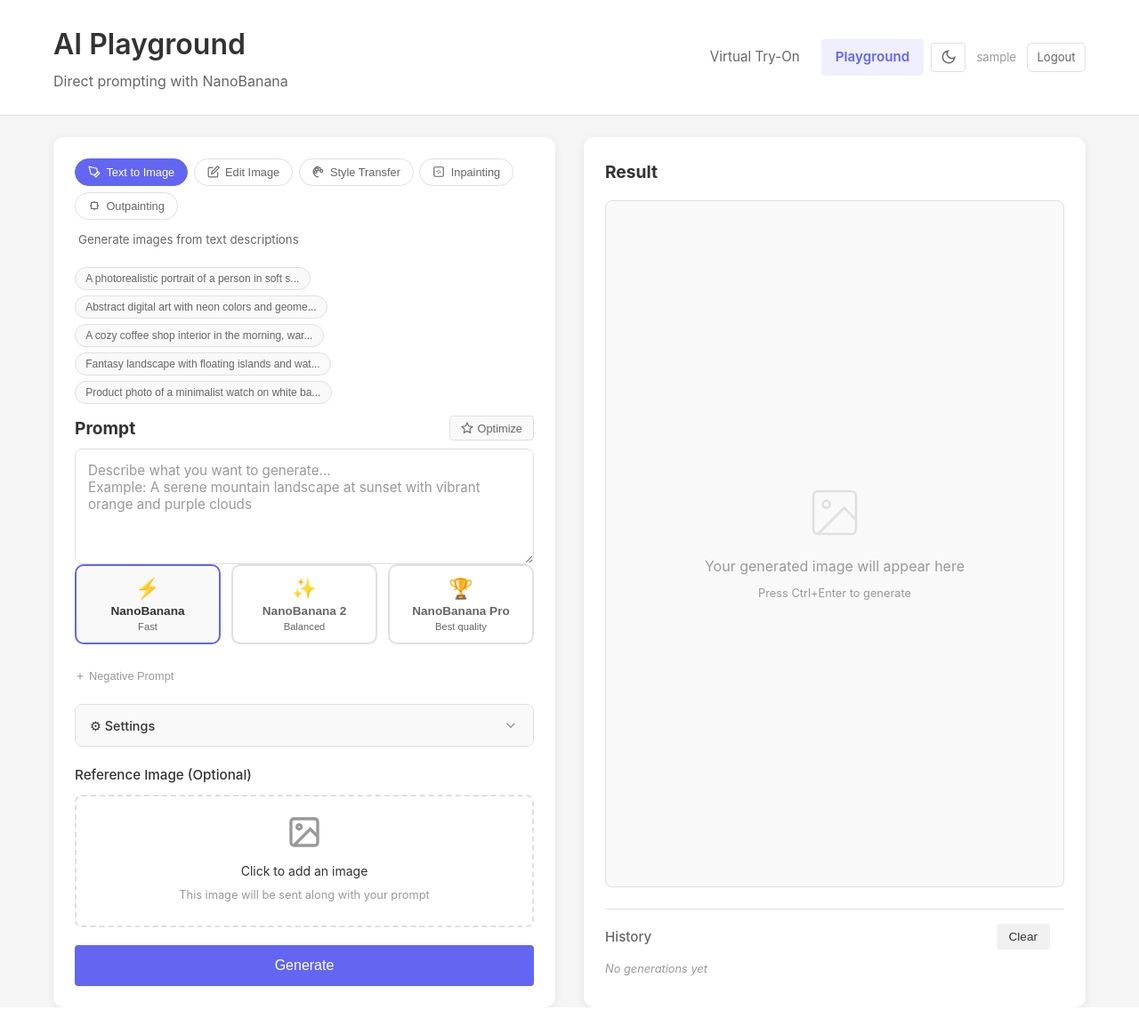
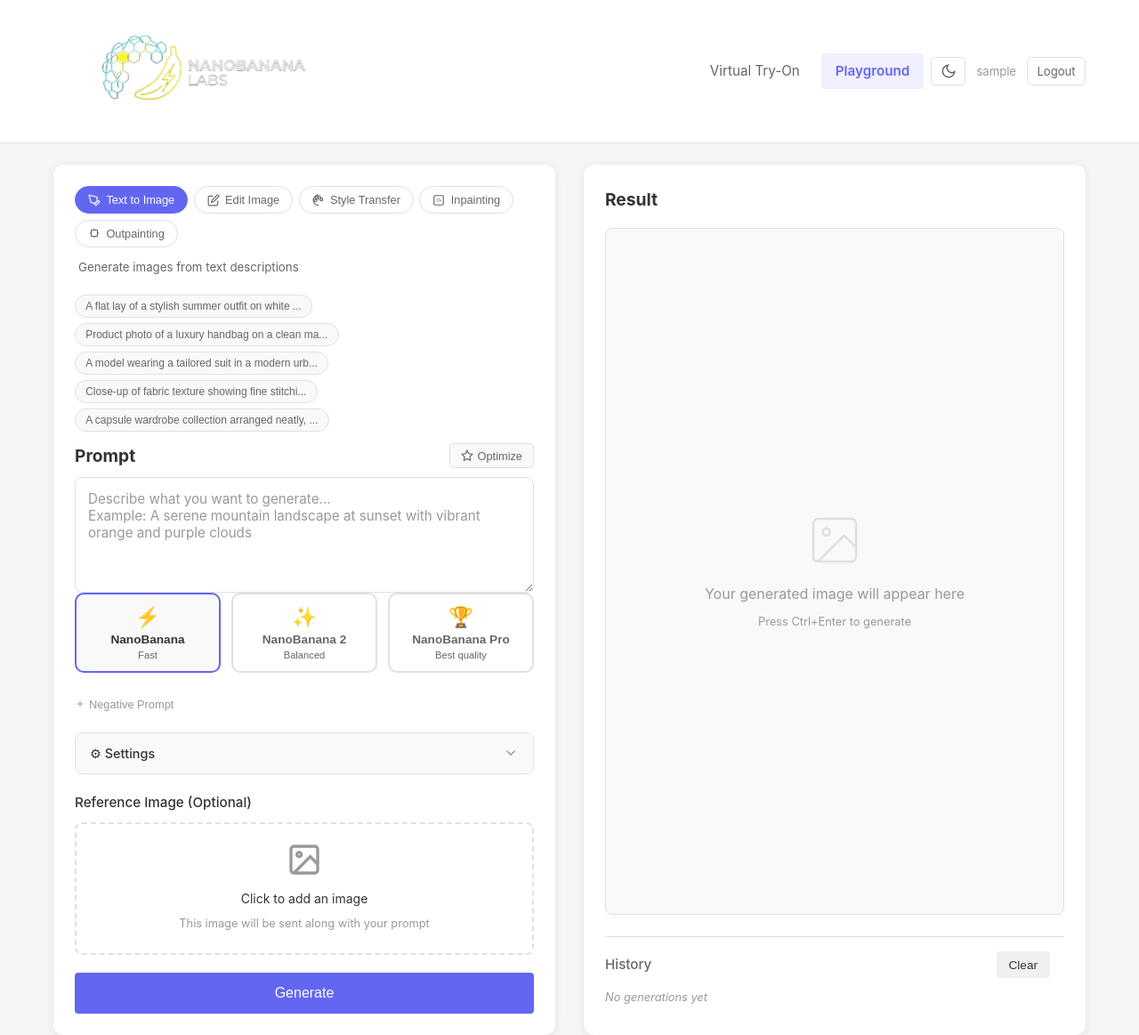
Before and after one commit to racef-code/claude-project, a Flask app: page /playground in a window 1280 px wide. Shown: the whole page at 89% size. Before the commit the page ends 1132 px from the top, so only its background shows below. Run offline with Flask 3, Linux system fonts and the light colour scheme; the visitor is signed in with stand-in values (Sample User, id 1); data that the repository does not hold is empty.

Commit message:
Add favicon, logo, clothing templates, and header UI improvements
- Add favicon.ico and logo.png to static assets
- Link favicon in all 3 HTML templates
- Replace nav text with 21:9 logo image in playground header
- Tighten header padding to reduce whitespace around logo
- Replace all prompt templates with fashion/clothing-focused prompts across all 5 modes

Co-Authored-By: Claude Sonnet 4.6 <noreply@anthropic.com>

```diff
--- a/vto-mvp/static/css/playground.css
+++ b/vto-mvp/static/css/playground.css
@@ -1,5 +1,13 @@
 /* ── Playground header override ───────────────────────────────────────────── */
-header { margin-bottom: 1.5rem; }
+header { margin-bottom: 1.5rem; padding: 0.5rem 0; }
+
+.nav-logo {
+    aspect-ratio: 21 / 9;
+    height: 144px;
+    width: auto;
+    object-fit: contain;
+    display: block;
+}
 
 /* ── Mode Selector ────────────────────────────────────────────────────────── */
 .mode-selector { margin-bottom: 1.25rem; }
@@ -498,6 +506,27 @@ header { margin-bottom: 1.5rem; }
 .gallery-thumb img { width: 100%; height: 100%; object-fit: cover; }
 .gallery-empty { font-size: 0.8rem; color: var(--text-muted); font-style: italic; }
 
+.gallery-actions { display: flex; gap: 0.5rem; align-items: center; }
+
+.thumb-check {
+    position: absolute;
+    top: 4px; right: 4px;
+    width: 20px; height: 20px;
+    border-radius: 50%;
+    background: white;
+    border: 2px solid var(--border-color);
+    display: flex; align-items: center; justify-content: center;
+    opacity: 0;
+    transition: opacity 0.15s, border-color 0.15s, background 0.15s;
+    pointer-events: none;
+}
+.thumb-check svg { stroke: var(--accent); opacity: 0; transition: opacity 0.15s; }
+
+.gallery-thumb:hover .thumb-check { opacity: 1; }
+.gallery-thumb.selected .thumb-check { opacity: 1; border-color: var(--accent); background: var(--accent); }
+.gallery-thumb.selected .thumb-check svg { stroke: white; opacity: 1; }
+.gallery-thumb.selected { border-color: var(--accent); }
+
 /* ── Shimmer skeleton while loading ──────────────────────────────────────── */
 .shimmer {
     background: linear-gradient(90deg, var(--bg-tertiary) 25%, var(--bg-secondary) 50%, var(--bg-tertiary) 75%);
--- a/vto-mvp/static/js/playground.js
+++ b/vto-mvp/static/js/playground.js
@@ -39,11 +39,11 @@ const modeConfig = {
         showStyle: false,
         promptPlaceholder: 'Describe what you want to generate...\nExample: A serene mountain landscape at sunset with vibrant orange and purple clouds',
         templates: [
-            'A photorealistic portrait of a person in soft studio lighting',
-            'Abstract digital art with neon colors and geometric shapes',
-            'A cozy coffee shop interior in the morning, warm light',
-            'Fantasy landscape with floating islands and waterfalls',
-            'Product photo of a minimalist watch on white background'
+            'A flat lay of a stylish summer outfit on white background, natural light',
+            'Product photo of a luxury handbag on a clean marble surface',
+            'A model wearing a tailored suit in a modern urban setting',
+            'Close-up of fabric texture showing fine stitching and material detail',
+            'A capsule wardrobe collection arranged neatly, editorial style'
         ]
     },
     'image-editing': {
@@ -55,11 +55,11 @@ const modeConfig = {
         showStyle: false,
         promptPlaceholder: 'Describe what changes you want to make...\nExample: Change the sky to a starry night, add a rainbow, make the colors more vibrant',
         templates: [
-            'Change the background to a tropical beach at sunset',
-            'Add dramatic storm clouds to the sky',
-            'Make the lighting golden hour, warm tones',
-            'Convert to black and white with high contrast',
-            'Remove all text and logos, keep the scene'
+            'Change the background to a clean white studio backdrop',
+            'Replace the background with a luxury boutique interior',
+            'Make the lighting look like a professional fashion shoot',
+            'Convert to a high-contrast editorial black and white look',
+            'Remove wrinkles and make the garment look freshly pressed'
         ]
     },
     'style-transfer': {
@@ -71,11 +71,11 @@ const modeConfig = {
         showStyle: true,
         promptPlaceholder: 'Describe the style transformation...\nExample: Transform this into a watercolor painting, apply the artistic style from the reference',
         templates: [
-            'Apply the painterly watercolor style to my photo',
-            'Transform into a pencil sketch with hatching',
-            'Apply the impressionist painting style',
-            'Make it look like a vintage oil painting',
-            'Apply a cyberpunk neon aesthetic'
+            'Apply a high-fashion Vogue editorial aesthetic',
+            'Transform into a vintage 90s fashion magazine style',
+            'Apply a clean minimalist Scandinavian fashion look',
+            'Make it look like a streetwear lookbook photo',
+            'Apply a luxury brand campaign aesthetic, cinematic lighting'
         ]
     },
     'inpainting': {
@@ -87,11 +87,11 @@ const modeConfig = {
         showStyle: false,
         promptPlaceholder: 'Describe what to put in the masked area...\nExample: Replace with a beautiful garden, add a cat sitting there, remove the object',
         templates: [
-            'Fill with a realistic continuation of the surroundings',
-            'Place a cute puppy in this area',
-            'Add beautiful flowers growing here',
-            'Replace with blue sky and clouds',
-            'Fill with grass and nature matching the scene'
+            'Replace with a different color version of the same garment',
+            'Swap the top with a fitted white shirt',
+            'Change the shoes to white sneakers',
+            'Replace the bag with a black leather tote',
+            'Add a belt to define the waist of the outfit'
         ]
     },
     'outpainting': {
@@ -103,11 +103,11 @@ const modeConfig = {
         showStyle: false,
         promptPlaceholder: 'Describe what should appear in the extended area...\nExample: Continue the landscape, add more sky above, extend the room to the left',
         templates: [
-            'Continue the landscape naturally in all directions',
-            'Extend the room to show more interior',
-            'Add more sky with clouds above',
-            'Expand to reveal a wider street scene',
-            'Continue the forest into the distance'
+            'Extend to show the full outfit from head to toe',
+            'Expand to reveal the full studio backdrop',
+            'Show more of the runway or fashion show setting',
+            'Extend to show the model\'s surroundings and environment',
+            'Widen the shot to show a full lookbook spread'
         ]
     }
 };
@@ -163,6 +163,8 @@ const stylePreview         = document.getElementById('stylePreview');
 const removeStyleBtn       = document.getElementById('removeStyleBtn');
 const galleryGrid          = document.getElementById('galleryGrid');
 const clearHistoryBtn      = document.getElementById('clearHistoryBtn');
+const downloadSelectedBtn  = document.getElementById('downloadSelectedBtn');
+const selectedCountEl      = document.getElementById('selectedCount');
 const progressFill         = document.getElementById('progressFill');
 const progressTimer        = document.getElementById('progressTimer');
 const progressStatus       = document.getElementById('progressStatus');
@@ -269,6 +271,7 @@ function setupEventListeners() {
 
     // History clear
     clearHistoryBtn.onclick = clearHistory;
+    downloadSelectedBtn.onclick = downloadSelected;
 }
 
 // ── Image Upload Helper ───────────────────────────────────────────────────────
@@ -644,18 +647,50 @@ async function loadHistory() {
 function renderHistory(history) {
     if (!history || history.length === 0) {
         galleryGrid.innerHTML = '<span class="gallery-empty">No generations yet</span>';
+        updateSelectionUI();
         return;
     }
 
     galleryGrid.innerHTML = '';
-    history.forEach(entry => {
+    history.forEach((entry, i) => {
         const thumb = document.createElement('div');
         thumb.className = 'gallery-thumb';
         thumb.title = entry.prompt || entry.mode;
-        thumb.innerHTML = `<img src="${entry.image}" alt="${entry.mode}" loading="lazy">`;
-        thumb.onclick = () => openLightbox(entry.image, `nanobanana-${entry.mode}.png`);
+        thumb.dataset.image = entry.image;
+        thumb.dataset.mode = entry.mode;
+        thumb.dataset.index = i;
+        thumb.innerHTML = `
+            <img src="${entry.image}" alt="${entry.mode}" loading="lazy">
+            <div class="thumb-check"><svg width="12" height="12" viewBox="0 0 24 24" fill="none" stroke="currentColor" stroke-width="3"><polyline points="20 6 9 17 4 12"/></svg></div>`;
+        thumb.onclick = (e) => {
+            thumb.classList.toggle('selected');
+            updateSelectionUI();
+        };
+        thumb.addEventListener('dblclick', () => openLightbox(entry.image, `nanobanana-${entry.mode}-${i}.png`));
         galleryGrid.appendChild(thumb);
     });
+    updateSelectionUI();
+}
+
+function updateSelectionUI() {
+    const selected = galleryGrid.querySelectorAll('.gallery-thumb.selected');
+    const count = selected.length;
+    selectedCountEl.textContent = count;
+    downloadSelectedBtn.style.display = count > 0 ? '' : 'none';
+}
+
+function downloadSelected() {
+    const selected = galleryGrid.querySelectorAll('.gallery-thumb.selected');
+    if (selected.length === 0) return;
+    selected.forEach((thumb, i) => {
+        setTimeout(() => {
+            const a = document.createElement('a');
+            a.href = thumb.dataset.image;
+            a.download = `nanobanana-${thumb.dataset.mode}-${thumb.dataset.index}.png`;
+            a.click();
+        }, i * 300); // stagger to avoid browser blocking
+    });
+    showToast(`Downloading ${selected.length} image${selected.length > 1 ? 's' : ''}...`, 'success');
 }
 
 async function clearHistory() {
--- a/vto-mvp/templates/index.html
+++ b/vto-mvp/templates/index.html
@@ -4,6 +4,7 @@
     <meta charset="UTF-8">
     <meta name="viewport" content="width=device-width, initial-scale=1.0">
     <title>Virtual Try-On</title>
+    <link rel="icon" href="{{ url_for('static', filename='favicon.ico') }}" type="image/x-icon">
     <link rel="stylesheet" href="{{ url_for('static', filename='css/style.css') }}">
 </head>
 <body>
--- a/vto-mvp/templates/login.html
+++ b/vto-mvp/templates/login.html
@@ -4,6 +4,7 @@
     <meta charset="UTF-8">
     <meta name="viewport" content="width=device-width, initial-scale=1.0">
     <title>Login — Virtual Try-On</title>
+    <link rel="icon" href="{{ url_for('static', filename='favicon.ico') }}" type="image/x-icon">
     <link rel="stylesheet" href="{{ url_for('static', filename='css/style.css') }}">
     <style>
         .login-page {
--- a/vto-mvp/templates/playground.html
+++ b/vto-mvp/templates/playground.html
@@ -4,6 +4,7 @@
     <meta charset="UTF-8">
     <meta name="viewport" content="width=device-width, initial-scale=1.0">
     <title>AI Playground - NanoBanana</title>
+    <link rel="icon" href="{{ url_for('static', filename='favicon.ico') }}" type="image/x-icon">
     <link rel="stylesheet" href="{{ url_for('static', filename='css/style.css') }}">
     <link rel="stylesheet" href="{{ url_for('static', filename='css/playground.css') }}">
 </head>
@@ -12,8 +13,7 @@
         <div class="container">
             <nav class="nav-bar">
                 <div class="nav-brand">
-                    <h1>AI Playground</h1>
-                    <p>Direct prompting with NanoBanana</p>
+                    <img src="{{ url_for('static', filename='logo.png') }}" alt="NanoBanana" class="nav-logo">
                 </div>
                 <div class="nav-links">
                     <a href="/" class="nav-link">Virtual Try-On</a>
@@ -413,7 +413,13 @@
                     <div class="gallery-section">
                         <div class="gallery-header">
                             <h3>History</h3>
-                            <button id="clearHistoryBtn" class="btn btn-secondary btn-small">Clear</button>
+                            <div class="gallery-actions">
+                                <button id="downloadSelectedBtn" class="btn btn-secondary btn-small" style="display:none;">
+                                    <svg width="13" height="13" viewBox="0 0 24 24" fill="none" stroke="currentColor" stroke-width="2"><path d="M21 15v4a2 2 0 0 1-2 2H5a2 2 0 0 1-2-2v-4"/><polyline points="7 10 12 15 17 10"/><line x1="12" y1="15" x2="12" y2="3"/></svg>
+                                    Download (<span id="selectedCount">0</span>)
+                                </button>
+                                <button id="clearHistoryBtn" class="btn btn-secondary btn-small">Clear</button>
+                            </div>
                         </div>
                         <div id="galleryGrid" class="gallery-grid">
                             <span class="gallery-empty">No generations yet</span>
```
Also changed, not shown: vto-mvp/static/favicon.ico (added), vto-mvp/static/logo.png (added).
